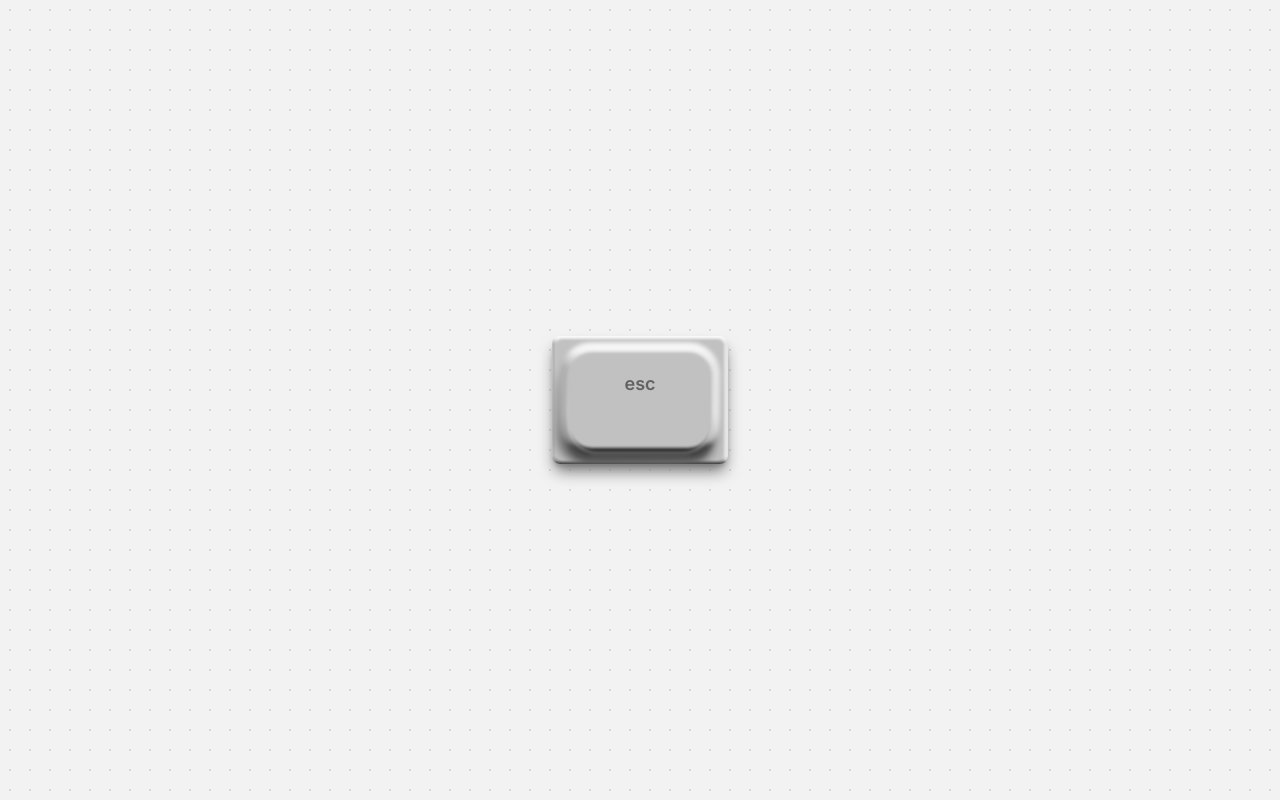
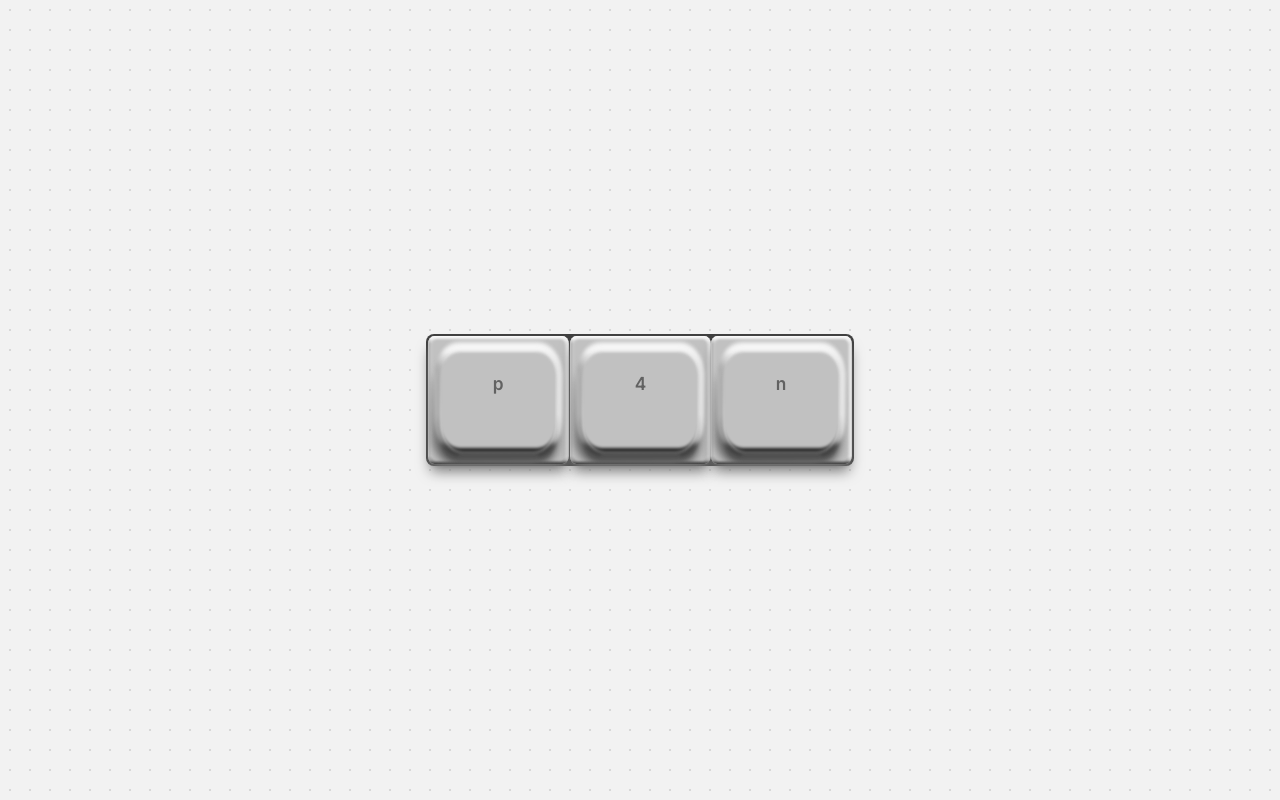
Before and after one commit to p4nthera115/random-components, a Next.js app: page / in a window 1280 px wide. Built offline with nearby package versions, Linux system fonts and the light colour scheme.

Commit message:
p4n buttons

```diff
--- a/app/page.tsx
+++ b/app/page.tsx
@@ -21,6 +21,7 @@ import MetallicButton from "@/components/Dailies/MetallicButton";
 import Switch from "@/components/Dailies/Switch";
 import ColorMetalButton from "@/components/Dailies/ColorMetalButton";
 import SoftButton from "@/components/Dailies/SoftButton";
+import P4nButtons from "@/components/Dailies/P4nButtons";
 
 export default function Home() {
   return (
@@ -45,7 +46,8 @@ export default function Home() {
       {/* <MetallicButton /> */}
       {/* <Switch /> */}
       {/* <ColorMetalButton /> */}
-      <SoftButton />
+      {/* <SoftButton /> */}
+      <P4nButtons />
     </div>
   );
 }
--- /dev/null
+++ b/components/Dailies/P4nButtons.tsx
@@ -0,0 +1,45 @@
+"use client";
+
+export default function P4nButtons() {
+  const lettersArr = ["p", "4", "n"];
+  return (
+    <div className="flex flex-row h-full w-full gap-[8.5rem] justify-center items-center">
+      <div className="bg-neutral-700 h-[8.3rem] w-[26.8rem] p-[0.15rem] flex flex-row gap-[8.85rem] rounded-lg">
+        {lettersArr.map((letter, i) => (
+          <div className="flex">
+            <SoftButton text={letter} />
+          </div>
+        ))}
+      </div>
+    </div>
+  );
+}
+
+function SoftButton({ text }: { text: string }) {
+  return (
+    <div className="flex scale-x-[80%] ">
+      <button className="absolute h-32 w-44 rounded-lg bg-neutral-200 overflow-hidden justify-center items-center flex shadow-lg shadow-neutral-500 active:scale-95 transition duration-75">
+        <div className="absolute w-[96%] h-[96%] bg-[#c1c1c1] rounded-[0.40rem] blur-[1px] z-10 flex"></div>
+        <div className="absolute w-full h-2 bottom-0 bg-gradient-to-t from-neutral-700"></div>
+        <div className="absolute w-2 h-[95%] left-0 bg-gradient-to-r from-neutral-400 blur-[1px]"></div>
+        <div className="absolute w-2 h-[95%] right-0 bg-gradient-to-l from-neutral-200 blur-[1px]"></div>
+        <div className="absolute w-full h-2 top-0 bg-gradient-to-b from-neutral-50"></div>
+        <div className="absolute h-28 w-40 rounded-[2rem] bg-neutral-200 overflow-hidden justify-center items-center flex z-20 blur-[2px] -translate-y-[0.1rem]">
+          <div className="absolute w-full h-10 bottom-0 bg-gradient-to-t from-neutral-900"></div>
+          <div className="absolute w-6 h-[80%] left-0 bg-gradient-to-r from-neutral-400 blur-[1px]"></div>
+          <div className="absolute w-6 h-[80%] right-0 bg-gradient-to-l from-neutral-200 blur-[1px]"></div>
+          <div className="absolute w-full h-6 top-0 bg-gradient-to-b from-neutral-50"></div>
+        </div>
+        <div className="absolute w-36 h-24 bg-[#c1c1c1] rounded-3xl blur-[1.5px] z-40 flex shadow "></div>
+        <div className="absolute w-[8.5rem] h-24 bg-[#232323] rounded-3xl blur-[1.5px] z-30 flex shadow translate-y-1 border-white"></div>
+        <div className="absolute w-[8.97rem] h-24 bg-gradient-to-t from-white/80 from-[1%] to-transparent rounded-[1.7rem] blur-[2px] z-20 flex shadow bottom-3"></div>
+        <div className="absolute w-36 h-24 bg-gradient-to-bl from-neutral-200 to-neutral-500 translate-y-3 -translate-x-3 rounded-3xl blur-[5px] z-10 flex shadow"></div>
+        <div className="absolute w-[9.4rem] scale-[98%] h-24 bg-gradient-to-t from-neutral-700 to-transparent translate-y-3 rounded-3xl blur-[2px] z-10 flex shadow"></div>
+        <div className="absolute w-[9.4rem] h-24 bg-gradient-to-t from-neutral-600 to-transparent translate-y-4 rounded-3xl blur-[5px] z-10 flex shadow"></div>
+        <span className="z-50 -translate-y-4 text-lg opacity-70 scale-x-[120%]">
+          {text}
+        </span>
+      </button>
+    </div>
+  );
+}
```
